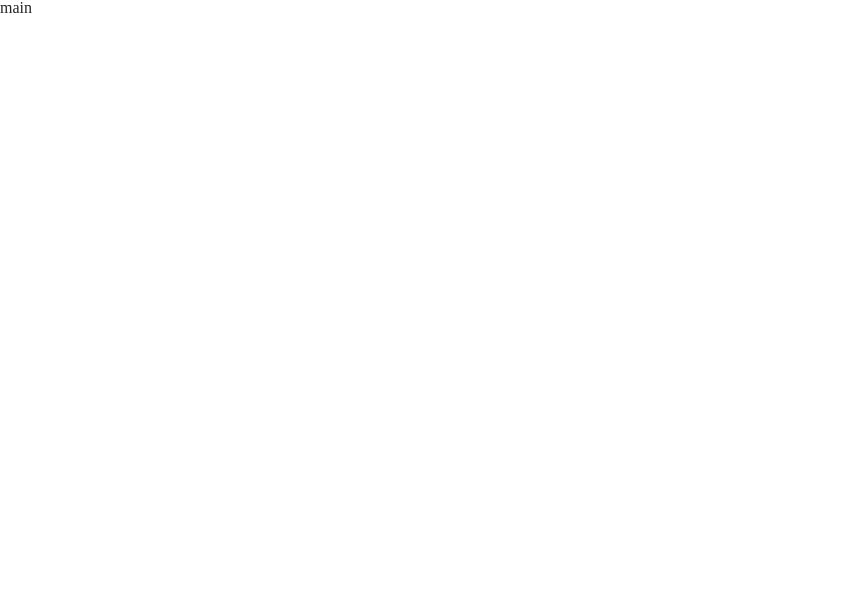
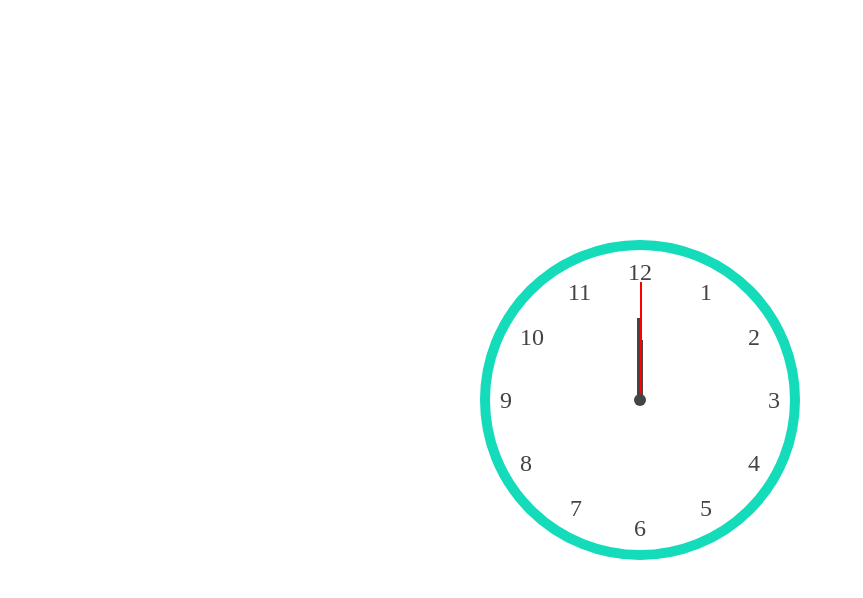
Before and after one commit to yedio/analog-clock, a React (Create React App) app: page / in a window 1280 px wide. Shown: the top 598 px of the page, without its empty margins (0-863 px from the left). Built offline with nearby package versions, Linux system fonts and the light colour scheme.

Commit message:
Add: clock layout (#1)

```diff
--- /dev/null
+++ b/src/components/Clock.tsx
@@ -0,0 +1,139 @@
+import styled from 'styled-components';
+
+export default function Clock() {
+  const clockArr = Array(12)
+    .fill(undefined)
+    .map((v, i) => i + 1);
+
+  return (
+    <ClockWrap>
+      <HourHand />
+      <MinHand />
+      <SecHand />
+      <ClockCenter />
+      {clockArr.map((num: number, idx: number) => (
+        <ClockNum key={idx} className={`num_${num}`}>
+          {num}
+        </ClockNum>
+      ))}
+    </ClockWrap>
+  );
+}
+
+const ClockWrap = styled.div`
+  position: absolute;
+  width: 300px;
+  height: 300px;
+  top: 50%;
+  left: 50%;
+  border-radius: 50%;
+  transform: translate(-50%, -50%);
+  outline: 10px solid ${({ theme }) => theme.color.main};
+`;
+
+const ClockCenter = styled.div`
+  position: absolute;
+  background: ${({ theme }) => theme.color.dark};
+  width: 12px;
+  height: 12px;
+  border-radius: 50%;
+  z-index: 2;
+  top: 50%;
+  left: 50%;
+  transform: translate(-50%, -50%);
+`;
+
+const Hand = styled.div`
+  position: absolute;
+  transform-origin: bottom;
+`;
+
+const HourHand = styled(Hand)`
+  width: 6px;
+  height: 60px;
+  top: 30%;
+  left: 49%;
+  background: ${({ theme }) => theme.color.dark};
+`;
+
+const MinHand = styled(Hand)`
+  width: 4px;
+  height: 80px;
+  top: 22.5%;
+  left: 49%;
+  background: ${({ theme }) => theme.color.dark};
+`;
+
+const SecHand = styled(Hand)`
+  width: 2px;
+  height: 118px;
+  top: 10.5%;
+  left: 50%;
+  background: red;
+`;
+
+const ClockNum = styled.span`
+  position: absolute;
+  font-size: 24px;
+  text-align: center;
+
+  &.num_1 {
+    top: 10%;
+    right: 26%;
+  }
+
+  &.num_2 {
+    top: 25%;
+    right: 10%;
+  }
+
+  &.num_3 {
+    right: 10px;
+    top: 46%;
+  }
+
+  &.num_4 {
+    right: 30px;
+    top: 67%;
+  }
+
+  &.num_5 {
+    right: 78px;
+    top: 82%;
+  }
+
+  &.num_6 {
+    bottom: 10px;
+    left: 48%;
+  }
+
+  &.num_7 {
+    left: 80px;
+    top: 82%;
+  }
+
+  &.num_8 {
+    left: 30px;
+    top: 67%;
+  }
+
+  &.num_9 {
+    left: 10px;
+    top: 46%;
+  }
+
+  &.num_10 {
+    top: 25%;
+    left: 10%;
+  }
+
+  &.num_11 {
+    top: 10%;
+    left: 26%;
+  }
+
+  &.num_12 {
+    top: 10px;
+    left: 46%;
+  }
+`;
--- a/src/pages/Main/index.tsx
+++ b/src/pages/Main/index.tsx
@@ -1,3 +1,5 @@
+import Clock from '../../components/Clock';
+
 export default function Main() {
-  return <div>main</div>;
+  return <Clock />;
 }
--- a/src/styles/theme.ts
+++ b/src/styles/theme.ts
@@ -4,7 +4,7 @@ const color = {
   main: '#14DBBA',
   gray: '#5D5D5D',
   lightgray: '#aaaaaa',
-  dark: '#242424',
+  dark: '#444',
 };
 
 export const theme: DefaultTheme = { color };
```
